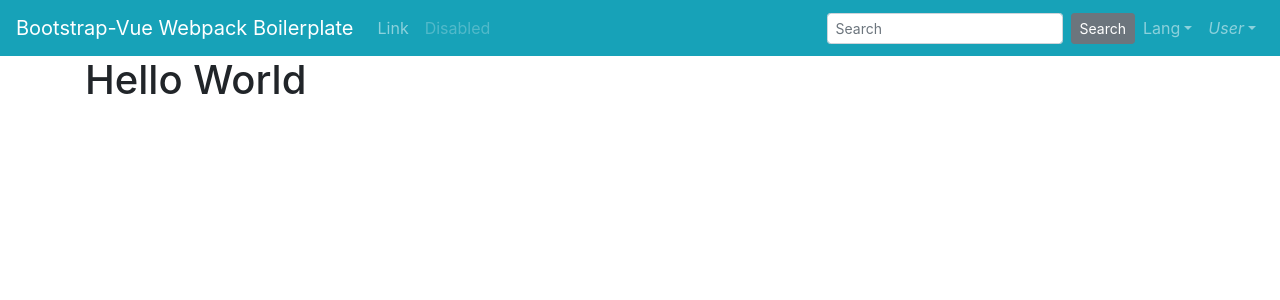
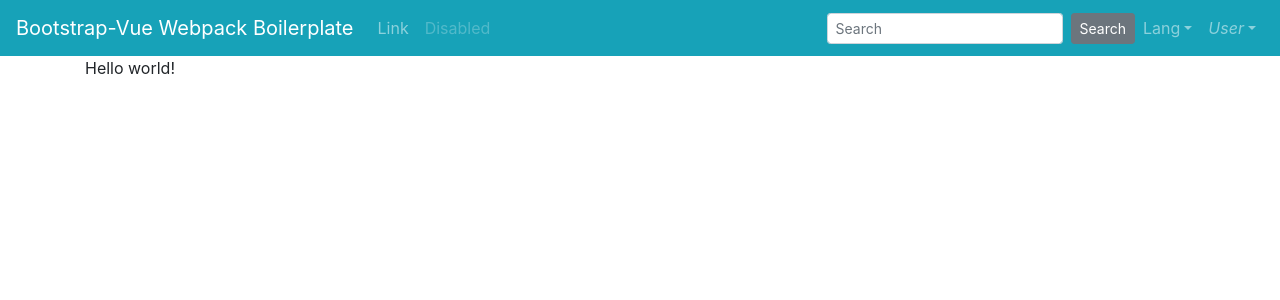
Before and after one commit to ntratcliff/lights.app-client, a Vue app: page / in a window 1280 px wide. Shown: the top 300 px of the page. Built offline with nearby package versions, Linux system fonts and the light colour scheme.

Commit message:
feat: setup router

```diff
--- a/src/App.vue
+++ b/src/App.vue
@@ -2,18 +2,16 @@
 	<div>
 		<navbar />
 		<div class="container">
-			<hello-component name="World" />
+			<router-view />
 		</div>
 	</div>
 </template>
 
 <script>
-import HelloComponent from './components/HelloComponent.vue'
 import Navbar from './components/Navbar.vue'
 
 export default {
 	components: {
-		HelloComponent,
 		Navbar
 	}
 }
--- a/src/index.js
+++ b/src/index.js
@@ -1,12 +1,19 @@
 import Vue from 'vue'
+import VueRouter from 'vue-router'
 import BootstrapVue from 'bootstrap-vue'
 import App from './App.vue'
 
 import '../assets/app.scss'
+import routes from 'src/routes'
 
+Vue.use(VueRouter)
 Vue.use(BootstrapVue)
 
+const router = new VueRouter({
+	routes
+})
+
 export default new Vue({
-	el: '#app',
+	router: router,
 	render: h => h(App)
-})
+}).$mount('#app')
--- /dev/null
+++ b/src/pages/Home.vue
@@ -0,0 +1,10 @@
+<template>
+	<p>Hello world!</p>
+</template>
+
+<script>
+export default {
+	components: {
+	}
+}
+</script>
--- /dev/null
+++ b/src/routes.js
@@ -0,0 +1,5 @@
+import Home from 'pages/Home'
+
+export default [
+	{ path: '/', component: Home }
+]
```
